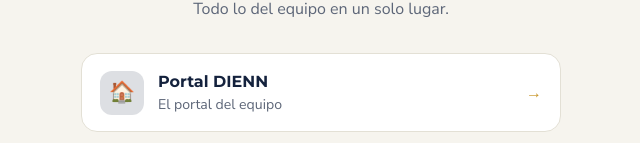
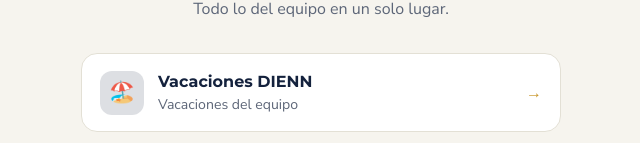
Before and after one commit to reinadaniela7-debug/Linktree-DIENN, a plain HTML site: page index.html in a window 1280 px wide. Shown: the part 128-271 px from the top of the page, without its empty margins (319-959 px from the left). Drawn offline with Linux system fonts and the light colour scheme.

Commit message:
Portal DIENN pasa a llamarse Vacaciones DIENN
Co-Authored-By: Claude Sonnet 5.5 <noreply@anthropic.com>
Claude-Session: https://claude.ai/code/session_016xAcPYqWRiichvsBHTZfDW

```diff
--- a/index.html
+++ b/index.html
@@ -44,7 +44,7 @@ footer{margin-top:36px;text-align:center;color:var(--muted);font-size:.8rem}
   </header>
   <ul>
     <li><a class="link" style="--c:var(--navy)" href="https://aleguzman97-blip.github.io/portal-dienn/" target="_blank" rel="noopener">
-      <span class="dot">🏠</span><span class="txt"><b>Portal DIENN</b><span>El portal del equipo</span></span><span class="arrow">→</span></a></li>
+      <span class="dot">🏖️</span><span class="txt"><b>Vacaciones DIENN</b><span>Vacaciones del equipo</span></span><span class="arrow">→</span></a></li>
     <li><a class="link" style="--c:var(--gold)" href="https://isabolivarmendez.github.io/CumplesIENN/#calendario" target="_blank" rel="noopener">
       <span class="dot">🎂</span><span class="txt"><b>IENN · Cumpleaños</b><span>Calendario de cumpleaños</span></span><span class="arrow">→</span></a></li>
     <li><a class="link" style="--c:var(--green)" href="https://reinadaniela7-debug.github.io/feedback-dienn-2026/" target="_blank" rel="noopener">
```
